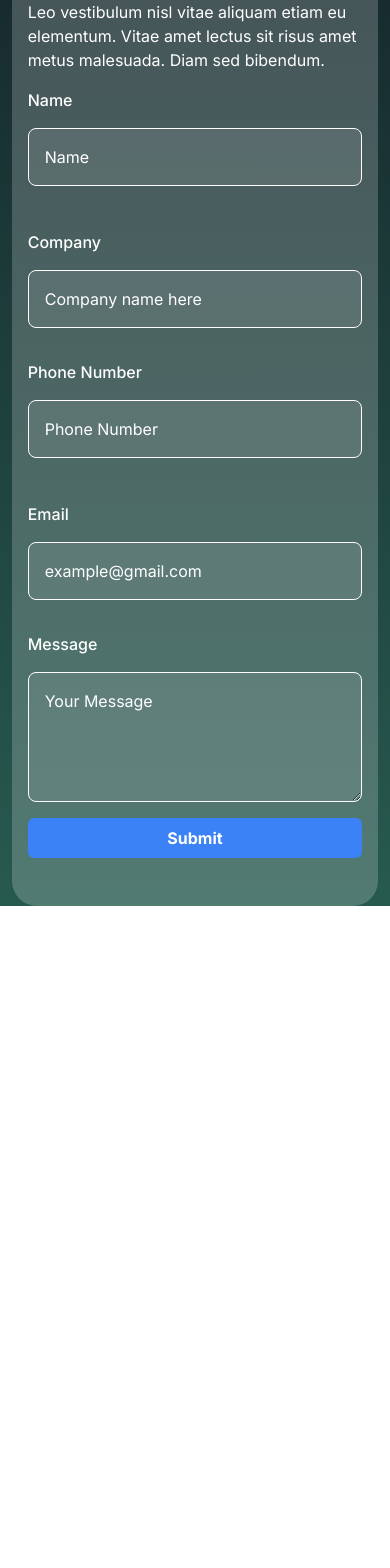
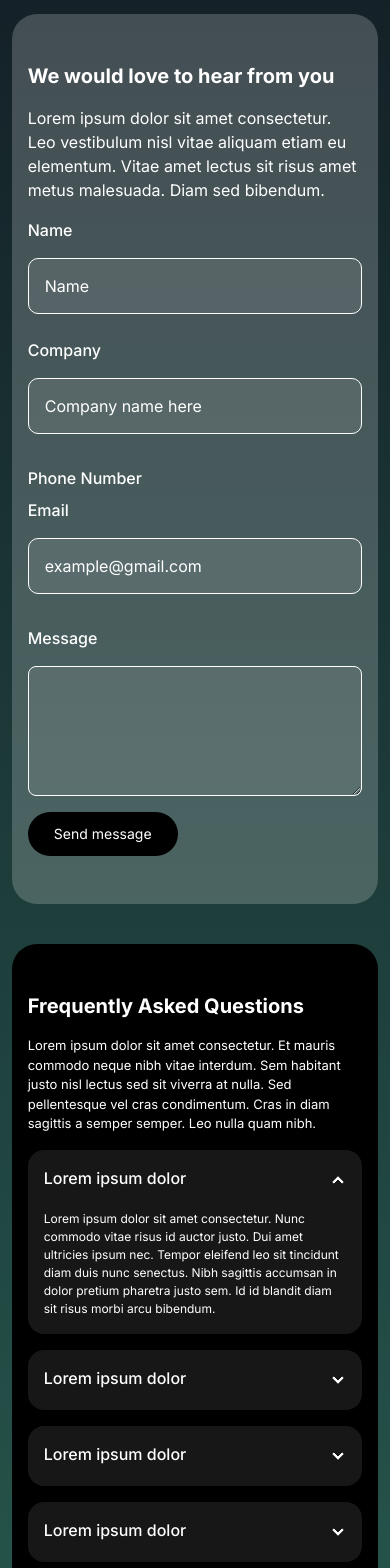
Before and after one commit to ImadMehmood535/singularity, a Next.js app: page / in a window 390 px wide. Shown: the part 3800-5368 px from the top of the page. Before the commit the page ends 4706 px from the top, so only its background shows below. Built offline with nearby package versions, Linux system fonts and the light colour scheme; no server answers.

Commit message:
except footer

```diff
--- a/package.json
+++ b/package.json
@@ -9,15 +9,19 @@
     "lint": "next lint"
   },
   "dependencies": {
+    "@hookform/resolvers": "^3.6.0",
+    "axios": "^1.7.2",
     "next": "14.2.4",
     "react": "^18",
     "react-dom": "^18",
     "react-hook-form": "^7.52.0",
     "react-icons": "^5.2.1",
     "react-international-phone": "^4.3.0",
-    "swiper": "^11.1.4"
+    "swiper": "^11.1.4",
+    "yup": "^1.4.0"
   },
   "devDependencies": {
+    "daisyui": "^4.12.2",
     "eslint": "^8",
     "eslint-config-next": "14.2.4",
     "postcss": "^8",
--- /dev/null
+++ b/src/components/general/FaqComponent.jsx
@@ -0,0 +1,95 @@
+import React from "react";
+
+const FaqComponent = () => {
+  return (
+    <div className="bg-black  text-white rounded-[25px] px-4 py-12 flex flex-col gap-4 h-full lg:h-[690px]">
+      <h3 className="font-bold  ">Frequently Asked Questions</h3>
+      <p className="text-[13px]">
+        Lorem ipsum dolor sit amet consectetur. Et mauris commodo neque nibh
+        vitae interdum. Sem habitant justo nisl lectus sed sit viverra at nulla.
+        Sed pellentesque vel cras condimentum. Cras in diam sagittis a semper
+        semper. Leo nulla quam nibh.
+      </p>
+
+      <div className="w-full flex flex-col gap-4">
+        <div className="collapse collapse-arrow bg-[#171717]">
+          <input type="radio" name="my-accordion-2" defaultChecked />
+          <div className="collapse-title  font-medium">
+          Lorem ipsum dolor
+          </div>
+          <div className="collapse-content ">
+            <p className="text-[12px]">
+              Lorem ipsum dolor sit amet consectetur. Nunc commodo vitae risus
+              id auctor justo. Dui amet ultricies ipsum nec. Tempor eleifend leo
+              sit tincidunt diam duis nunc senectus. Nibh sagittis accumsan in
+              dolor pretium pharetra justo sem. Id id blandit diam sit risus
+              morbi arcu bibendum.
+            </p>
+          </div>
+        </div>
+        <div className="collapse collapse-arrow bg-[#171717]">
+          <input type="radio" name="my-accordion-2" />
+          <div className="collapse-title  font-medium">
+          Lorem ipsum dolor
+          </div>
+          <div className="collapse-content ">
+            <p className="text-[12px]">
+              Lorem ipsum dolor sit amet consectetur. Nunc commodo vitae risus
+              id auctor justo. Dui amet ultricies ipsum nec. Tempor eleifend leo
+              sit tincidunt diam duis nunc senectus. Nibh sagittis accumsan in
+              dolor pretium pharetra justo sem. Id id blandit diam sit risus
+              morbi arcu bibendum.
+            </p>
+          </div>
+        </div>
+        <div className="collapse collapse-arrow bg-[#171717]">
+          <input type="radio" name="my-accordion-2" />
+          <div className="collapse-title  font-medium">
+          Lorem ipsum dolor
+          </div>
+          <div className="collapse-content ">
+            <p className="text-[12px]">
+              Lorem ipsum dolor sit amet consectetur. Nunc commodo vitae risus
+              id auctor justo. Dui amet ultricies ipsum nec. Tempor eleifend leo
+              sit tincidunt diam duis nunc senectus. Nibh sagittis accumsan in
+              dolor pretium pharetra justo sem. Id id blandit diam sit risus
+              morbi arcu bibendum.
+            </p>
+          </div>
+        </div>
+        <div className="collapse collapse-arrow bg-[#171717]">
+          <input type="radio" name="my-accordion-2" />
+          <div className="collapse-title  font-medium">
+          Lorem ipsum dolor
+          </div>
+          <div className="collapse-content ">
+            <p className="text-[12px]">
+              Lorem ipsum dolor sit amet consectetur. Nunc commodo vitae risus
+              id auctor justo. Dui amet ultricies ipsum nec. Tempor eleifend leo
+              sit tincidunt diam duis nunc senectus. Nibh sagittis accumsan in
+              dolor pretium pharetra justo sem. Id id blandit diam sit risus
+              morbi arcu bibendum.
+            </p>
+          </div>
+        </div>
+        <div className="collapse collapse-arrow bg-[#171717]">
+          <input type="radio" name="my-accordion-2" />
+          <div className="collapse-title  font-medium">
+          Lorem ipsum dolor
+          </div>
+          <div className="collapse-content ">
+            <p className="text-[12px]">
+              Lorem ipsum dolor sit amet consectetur. Nunc commodo vitae risus
+              id auctor justo. Dui amet ultricies ipsum nec. Tempor eleifend leo
+              sit tincidunt diam duis nunc senectus. Nibh sagittis accumsan in
+              dolor pretium pharetra justo sem. Id id blandit diam sit risus
+              morbi arcu bibendum.
+            </p>
+          </div>
+        </div>
+      </div>
+    </div>
+  );
+};
+
+export default FaqComponent;
--- a/src/components/general/FormInput.jsx
+++ b/src/components/general/FormInput.jsx
@@ -8,7 +8,7 @@ const FormInput = ({ type, placeholder, register, name, error , label }) => {
         type={type}
         placeholder={placeholder}
         {...register(name)}
-        className="bg-[#EDEDED] border-[1px] border-white bg-opacity-10 rounded-lg px-4 py-4 text-white placeholder-white outline-none focus:ring-2 focus:ring-themeGreen-0 focus:border-themeGreen-0 transition duration-300"
+        className="bg-[#EDEDED] border-[1px] border-white bg-opacity-10 rounded-[10px] px-4 h-[3.5rem] text-white placeholder-white outline-none  transition duration-300"
       />
       {error && (
         <span className="text-red-500 text-sm">{error[name]?.message}</span>
--- a/src/components/home/ContactForm.jsx
+++ b/src/components/home/ContactForm.jsx
@@ -1,21 +1,45 @@
 "use client";
-import React from "react";
-import { useForm } from "react-hook-form";
+import React, { useEffect, useState } from "react";
+import { Controller, useForm } from "react-hook-form";
+import { yupResolver } from "@hookform/resolvers/yup";
 import FormInput from "../general/FormInput";
+import axios from "axios";
+import { PhoneInput } from "react-international-phone";
+import "react-international-phone/style.css";
+import { contactSchema } from "@/validations/contact";
 
 const ContactForm = () => {
   const {
+    handleSubmit,
+    control,
     register,
-    handleSubmit,
     formState: { errors },
-  } = useForm();
+  } = useForm({
+    resolver: yupResolver(contactSchema),
+  });
 
   const onSubmit = (data) => {
     console.log(data);
   };
 
+  const [country, setCountry] = useState("");
+
+  const getCountry = async () => {
+    try {
+      const response = await axios.get("https://api.country.is");
+      const code = response?.data?.country;
+      setCountry(String(code?.toLowerCase()));
+    } catch (error) {
+      console.log(error);
+    }
+  };
+
+  useEffect(() => {
+    getCountry();
+  }, []);
+
   return (
-    <div className="bg-white bg-opacity-20 rounded-[25px] px-4 py-12 flex flex-col gap-4">
+    <div className="bg-white bg-opacity-20 rounded-[25px] px-4 py-12 flex flex-col gap-4  h-full lg:h-[690px]">
       <h3 className="font-bold text-white">We would love to hear from you</h3>
 
       <p className="text-white">
@@ -25,43 +49,59 @@ const ContactForm = () => {
       </p>
 
       <form onSubmit={handleSubmit(onSubmit)} className="flex flex-col gap-4">
-        <div className="grid grid-cols-1 md:grid-cols-2 gap-7">
+        <div className="grid grid-cols-1 md:grid-cols-2 gap-2">
           <FormInput
             type="text"
             placeholder="Name"
+            control={control}
+            name="name"
+            label="Name"
             register={register}
-            name="name"
-            label={"Name"}
             error={errors}
           />
 
           <FormInput
             type="text"
             placeholder="Company name here"
+            control={control}
+            name="company"
+            label="Company"
             register={register}
-            name="company"
-            label={"Company"}
             error={errors}
           />
         </div>
 
-        <div className="grid grid-cols-1 md:grid-cols-2 gap-7">
-          <FormInput
-            type="text"
-            placeholder="Phone Number"
-            register={register}
-            name="phone"
-            label={"Phone Number"}
-            error={errors}
-          />
+        <div className="grid grid-cols-1 md:grid-cols-2 gap-2">
+          <div className="flex flex-col gap-4">
+            <p className="font-medium">Phone Number</p>
 
+            {country && (
+              <div className="w-full flex flex-col gap-4">
+                <Controller
+                  control={control}
+                  name="phone"
+                  render={({ field: { onChange, value } }) => (
+                    <PhoneInput
+                      value={value}
+                      onChange={onChange}
+                      defaultCountry={country}
+                      placeholder="Enter phone number"
+                    />
+                  )}
+                />
+                {errors.phone && (
+                  <p className="text-red-500">{errors.phone.message}</p>
+                )}
+              </div>
+            )}
+          </div>
           <FormInput
             type="email"
             placeholder="example@gmail.com"
+            control={control}
+            name="email"
+            label="Email"
             register={register}
-            name="email"
-            label={"Email"}
-
             error={errors}
           />
         </div>
@@ -70,10 +110,9 @@ const ContactForm = () => {
           <p className="font-medium">Message</p>
 
           <textarea
-            placeholder="Your Message"
-            {...register("message", { required: "Message is required" })}
+            {...register("message")}
             rows={4}
-            className="bg-[#EDEDED] border-[1px] border-white bg-opacity-10 rounded-lg px-4 py-4 text-white placeholder-white outline-none focus:ring-2 focus:ring-themeGreen-0 focus:border-themeGreen-0 transition duration-300"
+            className="bg-[#EDEDED] border-[1px] border-white bg-opacity-10 rounded-lg px-4 py-4 text-white placeholder-white outline-none transition duration-300"
           />
           {errors.message && (
             <span className="text-red-500">{errors.message.message}</span>
@@ -82,9 +121,10 @@ const ContactForm = () => {
 
         <button
           type="submit"
-          className="bg-blue-500 hover:bg-blue-600 text-white font-bold py-2 px-4 rounded-md transition duration-200"
+          className="bg-black hover:bg-white hover:text-black transition-all relative customLink rounded-full w-[150px] py-3 text-center text-sm text-white"
         >
-          Submit
+          Send message
+          <span className="gradientBorder"></span>
         </button>
       </form>
     </div>
--- a/src/components/home/ScrollComponent.jsx
+++ b/src/components/home/ScrollComponent.jsx
@@ -4,7 +4,7 @@ import React from "react";
 
 const ScrollComponent = () => {
   return (
-    <div className="h-screen bg-gradient-to-b  containerCust  from-[#0F121D] to-[#1536DA] relative  text-center flex flex-col justify-start items-center">
+    <div className="h-screen bg-gradient-to-b     from-[#0F121D] to-[#1536DA] relative  text-center flex flex-col justify-start items-center">
       <div className="absolute bottom-0 left-0 z-20 spin-slow">
         <Image
           src={scrollbg}
--- a/src/components/home/WhyUs.jsx
+++ b/src/components/home/WhyUs.jsx
@@ -9,10 +9,11 @@ import { FreeMode } from "swiper/modules";
 import { whyTrustData } from "@/data/homePage";
 import WhyTrustBox from "./WhyTrustBox";
 import ContactForm from "./ContactForm";
+import FaqComponent from "../general/FaqComponent";
 
 const WhyUs = () => {
   return (
-    <div className="bg-gradient-to-b from-[#0F121D] to-[#275A4F]">
+    <div className="bg-gradient-to-b from-[#0F121D] to-[#275A4F] h-full">
       <section className=" h-full py-12 flex flex-col gap-10 ">
         <div className="containerCust">
           <div className="flex flex-wrap md:flex-nowrap gap-2 justify-start  ">
@@ -63,8 +64,13 @@ const WhyUs = () => {
         ))}
       </Swiper>
 
-      <div className="flex justify-between items-center containerCust">
-        <ContactForm />
+      <div className="flex justify-between flex-wrap lg:flex-nowrap gap-10 items-center containerCust !py-[130px]">
+        <div className=" w-full lg:w-[50%]">
+          <ContactForm />
+        </div>
+        <div className=" w-full lg:w-[50%]">
+          <FaqComponent />
+        </div>
       </div>
     </div>
   );
--- a/src/styles/custom.css
+++ b/src/styles/custom.css
@@ -199,9 +199,8 @@
     transform: rotate(-20deg);
   }
 
-  50%{
+  50% {
     transform: rotate(0deg);
-
   }
   100% {
     transform: rotate(-20deg);
@@ -219,3 +218,59 @@
   margin: 0 auto;
   padding: 0 3%;
 }
+
+.react-international-phone-input-container .react-international-phone-input {
+  overflow: visible;
+  height: 3.5rem !important;
+  box-sizing: border-box;
+  padding: 0 8px;
+  border: 1px solid white !important;
+  border-radius: 10px !important;
+  border-top-left-radius: 0px !important;
+  border-bottom-left-radius: 0px !important;
+  border-left: none !important;
+
+  margin: 0;
+  background-color: rgba(237, 237, 237, 0.1) !important;
+  color: white !important;
+  font-size: 15px !important;
+  width: 100% !important;
+  --tw-shadow: 0 1px 2px 0 rgb(0 0 0 / 0.05) !important;
+  --tw-shadow-colored: 0 1px 2px 0 var(--tw-shadow-color) !important;
+  box-shadow: var(--tw-ring-offset-shadow, 0 0 #0000),
+    var(--tw-ring-shadow, 0 0 #0000), var(--tw-shadow) !important;
+}
+
+
+.react-international-phone-country-selector-button {
+  display: flex;
+  height: 3.5rem !important;
+  width: 4rem !important;
+  box-sizing: border-box;
+  align-items: center;
+  justify-content: center;
+  padding: 0;
+  border: 1px solid white !important;
+  border-radius: 10px !important;
+  border-top-right-radius: 0px !important;
+  border-bottom-right-radius: 0px !important;
+  border-right: none !important;
+
+  margin: 0;
+  appearance: button;
+  -webkit-appearance: button;
+  background-color: rgba(237, 237, 237, 0.1) !important;
+
+  --tw-shadow: 0 1px 2px 0 rgb(0 0 0 / 0.05) !important;
+  --tw-shadow-colored: 0 1px 2px 0 var(--tw-shadow-color) !important;
+  box-shadow: var(--tw-ring-offset-shadow, 0 0 #0000),
+    var(--tw-ring-shadow, 0 0 #0000), var(--tw-shadow) !important;
+  cursor: pointer;
+  text-transform: none;
+  -webkit-user-select: none;
+  user-select: none;
+}
+
+.react-international-phone-country-selector-button__dropdown-arrow {
+  display: none !important;
+}
--- /dev/null
+++ b/src/validations/contact.js
@@ -0,0 +1,15 @@
+import * as yup from "yup";
+
+export const contactSchema = yup.object().shape({
+  name: yup.string().required("Name is required"),
+  company: yup.string().required("Company name is required"),
+  email: yup
+    .string()
+    .email("Invalid email format")
+    .required("Email is required"),
+  phone: yup
+    .string()
+    .min(4, "Phone number is required")
+    .required("Phone number is required"),
+  message: yup.string().required("Message is required"),
+});
--- a/tailwind.config.js
+++ b/tailwind.config.js
@@ -20,5 +20,7 @@ module.exports = {
       }
     },
   },
-  plugins: [],
+  plugins: [
+    require('daisyui'),
+  ],
 };
```
Also changed, not shown: 1 other file (tests, documents, lock files or other folders).
